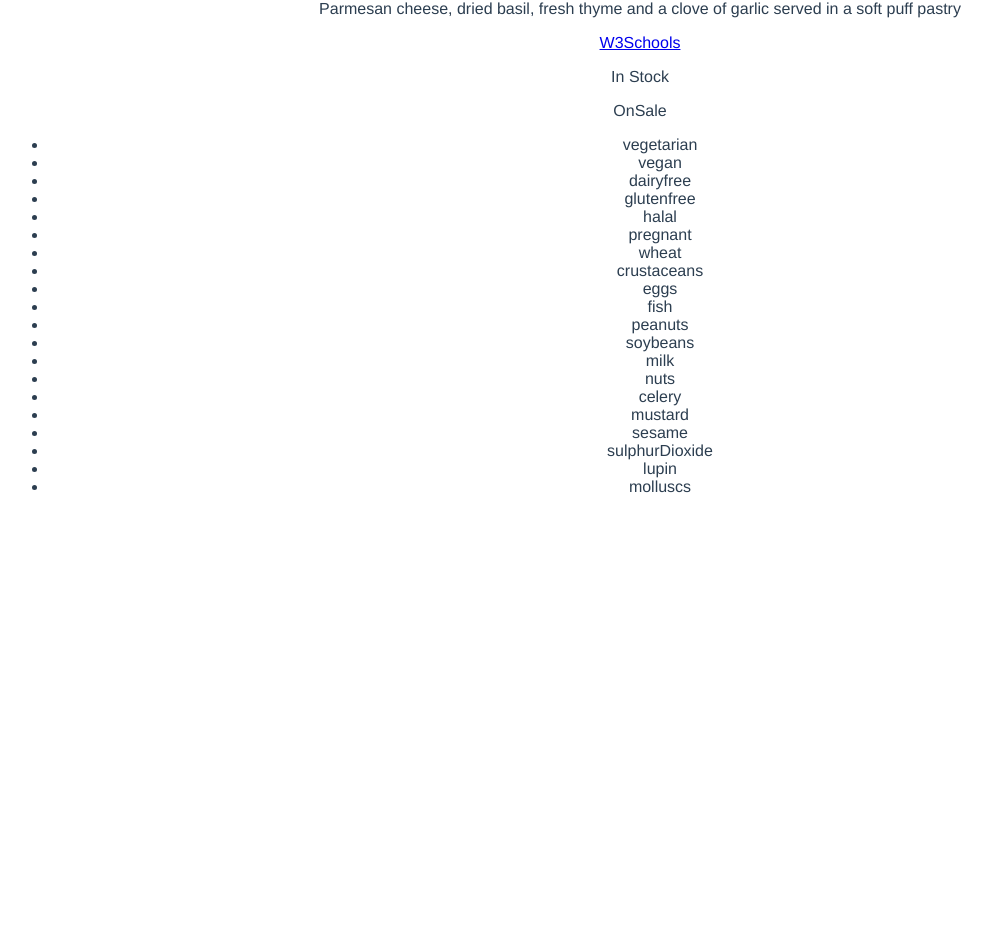
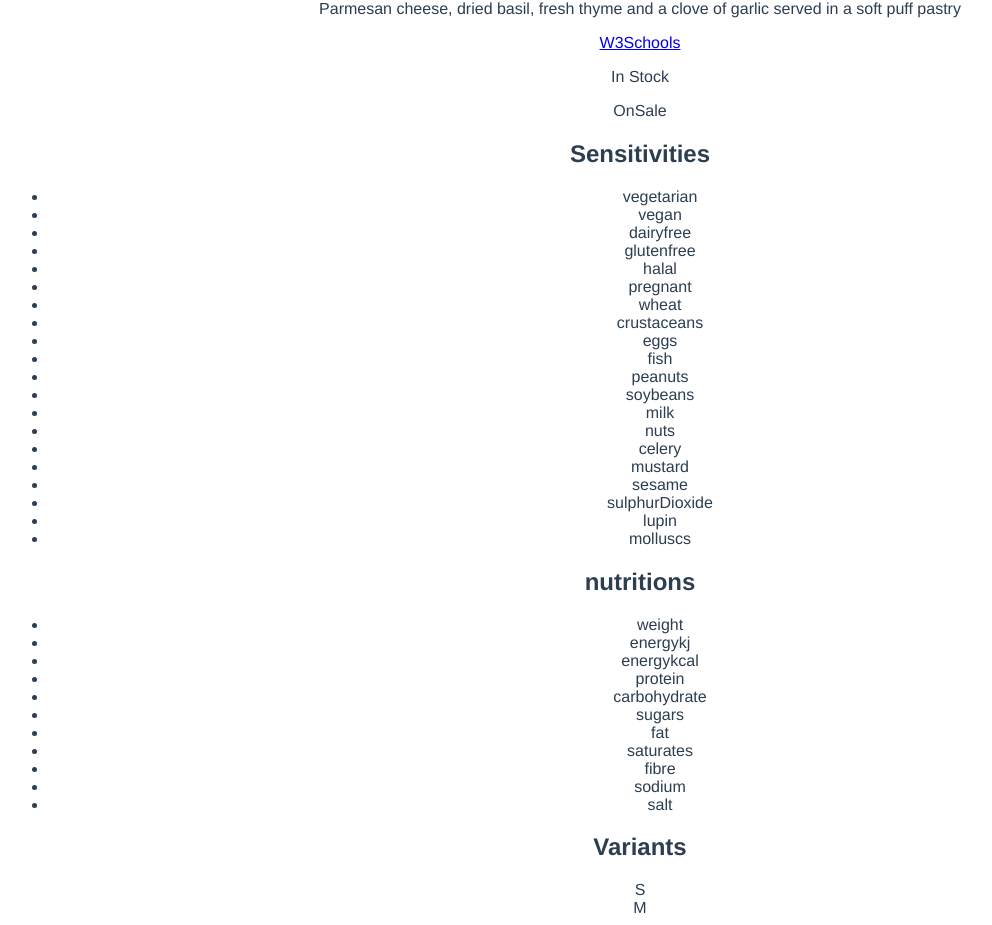
Before and after one commit to dgloriaweb/VueJs3course, a Vue app: page / in a window 1280 px wide. Shown: the part 337-1262 px from the top of the page, without its empty margins (0-992 px from the left). Before the commit the page ends 849 px from the top, so only its background shows below. Built offline with nearby package versions, Linux system fonts and the light colour scheme.

Commit message:
ep 5 pt 2

```diff
--- a/src/components/HelloWorld.vue
+++ b/src/components/HelloWorld.vue
@@ -10,9 +10,22 @@
     <p v-else-if="inventory <= 10 && inventory > 0">Low Stock</p>
     <p v-else>Out of Stock</p>
     <p v-if="onSale">OnSale</p>
+    <h2>Sensitivities</h2>
     <ul>
-      <li v-for="sensitivity in sensitivities" :key="sensitivity.id">{{sensitivity}}</li>
+      <li v-for="sensitivity in sensitivities" :key="sensitivity.id">
+        {{ sensitivity }}
+      </li>
     </ul>
+    <h2>nutritions</h2>
+    <ul>
+      <li v-for="nutrition in nutritions" :key="nutrition.id">
+        {{ nutrition }}
+      </li>
+    </ul>
+    <h2>Variants</h2>
+    <div class="" v-for="variant in variants" :key="variant.id">
+      {{ variant.size }}
+    </div>
   </div>
 </template>
 
@@ -27,7 +40,8 @@ export default {
       myPath: "http://www.w3schools.com",
       inventory: 100,
       onSale: true,
-      sensitivities: ["vegetarian",
+      sensitivities: [
+        "vegetarian",
         "vegan",
         "dairyfree",
         "glutenfree",
@@ -47,7 +61,7 @@ export default {
         "sulphurDioxide",
         "lupin",
         "molluscs"],
-      nutrition: [
+      nutritions: [
         "weight",
         "energykj",
         "energykcal",
@@ -60,6 +74,10 @@ export default {
         "sodium",
         "salt"
       ],
+      variants: [
+        { id: '1456S', size: "S" },
+        { id: '1456M', size: "M" },
+      ]
     };
   },
 };
```
